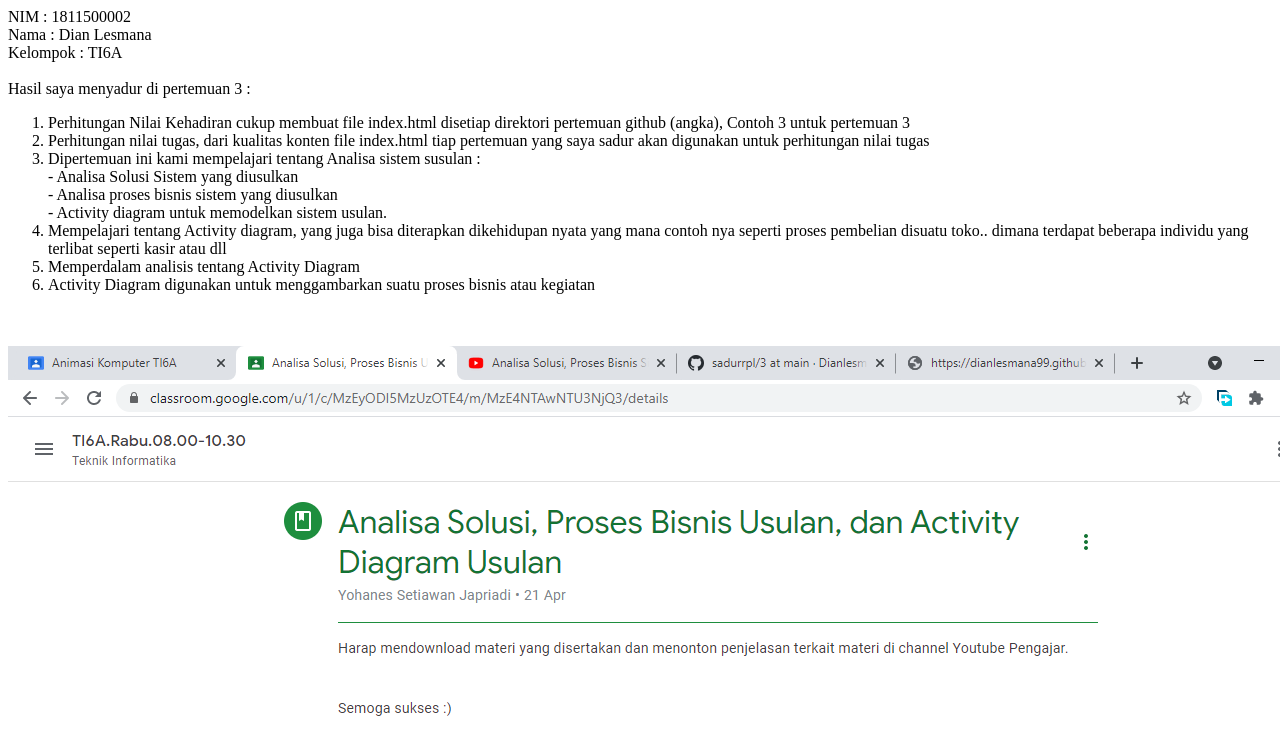
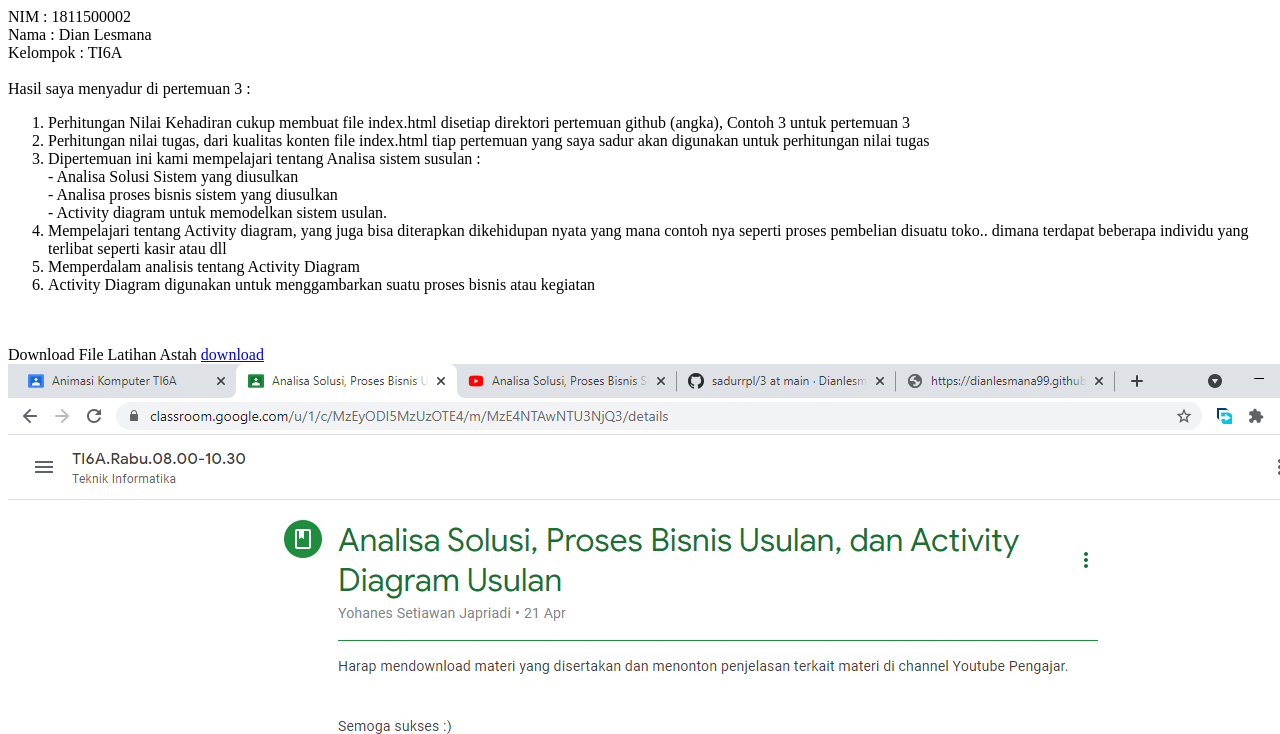
Before and after one commit to Dianlesmana99/sadurrpl, a plain HTML site: page 3/index.html in a window 1280 px wide. Shown: the top 734 px of the page. Drawn offline with Linux system fonts and the light colour scheme.

Commit message:
Update index.html

```diff
--- a/3/index.html
+++ b/3/index.html
@@ -17,6 +17,7 @@ Hasil saya menyadur di pertemuan 3 :<br>
 <br>
 <br>
 
+Download File Latihan Astah <a href="AD Usulan.asta" target="_blank">download</a>
 <img src="Materi.png">
 <img src="Mempelajari materi.png">
 <img src="AD Usulan">
```
